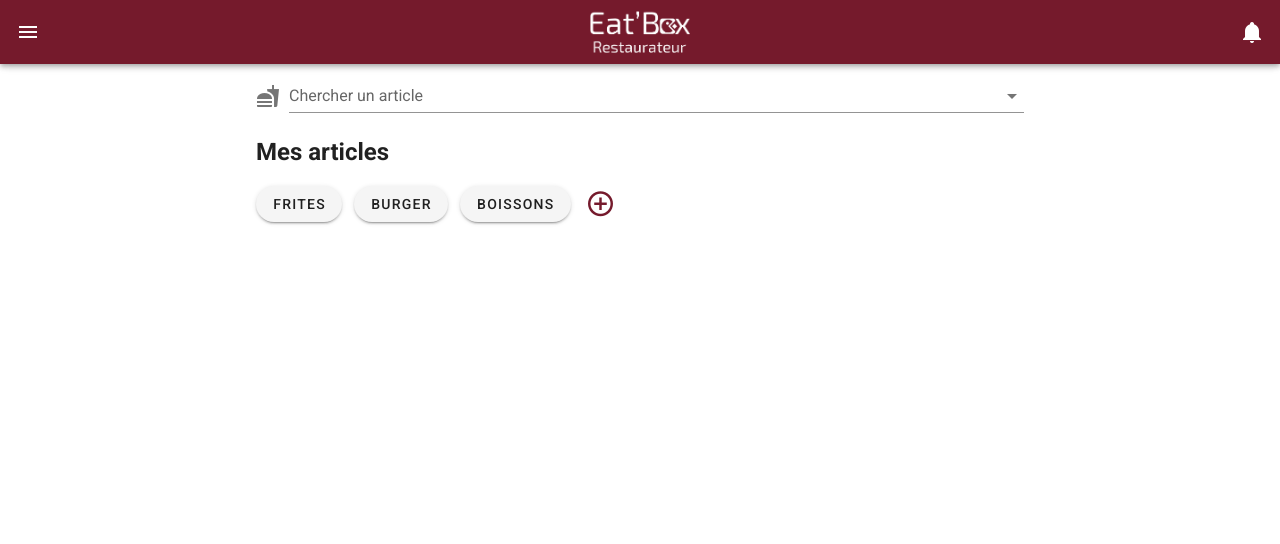
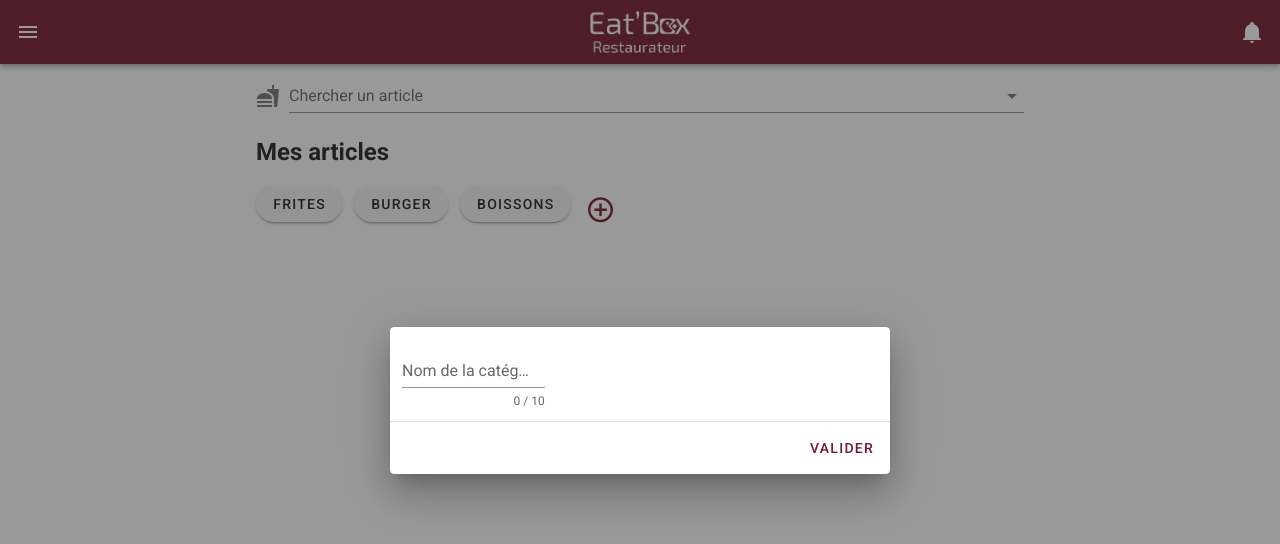
Before and after one commit to BoespflugLisa/EatBox, a Vue app in the folder frontend-vuejs/: page /card in a window 1280 px wide. Both pictures are taken after a click on the button 600 px from the left and 204 px from the top of the page. Shown: the top 544 px of the page. Built offline with nearby package versions, Linux system fonts and the light colour scheme.

Commit message:
Dashboard page carte started

```diff
--- a/frontend-vuejs/src/main.ts
+++ b/frontend-vuejs/src/main.ts
@@ -4,6 +4,10 @@ import router from './router'
 import store from './store'
 import vuetify from './plugins/vuetify'
 
+
+//import VeeValidate from 'vee-validate'
+
+//Vue.use(VeeValidate);
 Vue.config.productionTip = false
 
 new Vue({
--- a/frontend-vuejs/src/views/ArticlesEtMenus.vue
+++ b/frontend-vuejs/src/views/ArticlesEtMenus.vue
@@ -15,35 +15,81 @@
         <h2> Mes articles</h2>
 
 
-
         <div class="mt-4">
-            <v-btn class="mr-3 font-40" rounded v-for="(item, index) in categories"
+            <v-btn class="mr-3 mb-3 font-40" rounded v-for="(item, index) in categories"
                    v-bind:key=index
                    v-bind:title=item>
                 {{ item }}
             </v-btn>
 
+            <v-dialog
+              v-model="dialog"
+              width="500"
+            >
+
+                <template v-slot:activator="{ on, attrs }">
                     <v-btn
                       icon
                       color="primary"
+                      v-bind="attrs"
+                      v-on="on"
                     >
                         <v-icon size="30">mdi-plus-circle-outline</v-icon>
+
                     </v-btn>
+                </template>
+
+                <v-card>
+                    <v-form ref="categorieForm" lazy-validation>
+                        <v-col
+                          cols="12"
+                          md="4"
+                        >
+
+                            <v-text-field
+                              v-model="categoryName"
+                              :counter="10"
+                              :rules="maxCharac"
+                              label="Nom de la catégorie"
+                              required
+                            ></v-text-field>
+
+                        </v-col>
 
 
+                        <v-divider></v-divider>
+
+                        <v-card-actions>
+                            <v-spacer></v-spacer>
+                            <v-btn
+                              color="primary"
+                              text
+                              :disabled="!addCategorie"
+                              @click="addCategorie()"
+
+                            >
+                                Valider
+                            </v-btn>
+                        </v-card-actions>
+                    </v-form>
+                </v-card>
+            </v-dialog>
         </div>
     </div>
 </template>
 
-<script>
-export default {
-    data() {
+<script lang="ts">
+import {Component, Vue} from 'vue-property-decorator';
 
+@Component({
+    components: {},
+})
 
-        return {
-            isEditing: false,
-            model: null,
-            states: [
+export default class ArticlesEtMenus extends Vue {
+
+    isEditing = false
+    model = null
+    states = [
         'Alabama', 'Alaska', 'American Samoa', 'Arizona',
         'Arkansas', 'California', 'Colorado', 'Connecticut',
         'Delaware', 'District of Columbia', 'Federated States of Micronesia',
@@ -58,13 +104,29 @@ export default {
         'Rhode Island', 'South Carolina', 'South Dakota', 'Tennessee',
         'Texas', 'Utah', 'Vermont', 'Virgin Island', 'Virginia',
         'Washington', 'West Virginia', 'Wisconsin', 'Wyoming',
-            ],
+    ]
 
-            categories: ['Frites', 'Burger','Boissons'],
+    categories = ['Frites', 'Burger', 'Boissons']
+    dialog = false
+    categoryName = ''
+    valid= true
+
+
+    maxCharac = [
+        v => !!v || 'Un nom est requis',
+        v => (v && v.length <= 10 ) || 'Le nom doit comporter moins de 10 characters',
+    ]
+
+
+
+    addCategorie() {
+
+            this.categories.push(this.categoryName)
+            this.dialog = false
+            this.categoryName = ''
+    }
+
 
 }
 
-    },
-}
-
 </script>
--- a/frontend-vuejs/src/views/DashBoard.vue
+++ b/frontend-vuejs/src/views/DashBoard.vue
@@ -1,5 +1,3 @@
-
-
 <template>
 
     <div id="dashboard">
@@ -30,10 +28,10 @@
 
         <div class="d-flex justify-center pt-7">
 
-            <v-card elevation="2" width="100%" color="tertiary" >
+            <v-card elevation="2" width="100%" color="tertiary">
 
-                <v-card-text class="text-center dark--text" >
-                    <p  class="font-weight-bold">Nombres de commande ce mois-ci :</p>
+                <v-card-text class="text-center dark--text">
+                    <p class="font-weight-bold">Nombres de commande ce mois-ci :</p>
                     <p class="font-40 mt-4">{{ this.nbCommandes }}</p>
                 </v-card-text>
 
@@ -44,7 +42,7 @@
 
             <v-card elevation="2" width="100%" color="tertiary">
 
-                <v-card-text class="text-center dark--text " >
+                <v-card-text class="text-center dark--text ">
                     <p class="font-weight-bold">Moyenne des notes des derniers clients : </p>
                     <p class="font-40 mt-4">{{ this.moyenneNote }}
                         <v-icon color="dark" large>
@@ -58,9 +56,9 @@
 
         <div class="d-flex justify-space-between  pt-7 align-center mb-7">
 
-            <v-card elevation="2" width="45%"  color="tertiary" >
+            <v-card elevation="2" width="45%" color="tertiary">
 
-                <v-card-text class="text-center dark--text " >
+                <v-card-text class="text-center dark--text ">
                     <p class="font-weight-bold"> Recette du mois : </p>
                     <p class="font-25 mt-4">{{ this.recetteDuMois }} €</p>
                 </v-card-text>
@@ -68,16 +66,14 @@
             </v-card>
 
 
+            <v-card elevation="2" width="45%" color="tertiary">
 
-            <v-card elevation="2" width="45%"   color="tertiary"  >
-
-                <v-card-text  class="text-center  dark--text  " >
+                <v-card-text class="text-center  dark--text  ">
                     <p class="font-20 ">En savoir plus </p>
 
                 </v-card-text>
 
             </v-card>
-
 
 
         </div>
@@ -87,30 +83,30 @@
 
 </template>
 
-<script>
+<script lang="ts">
+import {Component, Vue} from 'vue-property-decorator';
 
-export default {
+@Component({
+    components: {},
+})
 
-    data: function () {
-        return {
-            restaurantName: "Taco Bruno",
-            nbCommandes:  this.nFormatter(6,1),
-            moyenneNote: 4.4,
-            recetteDuMois: this.nFormatter(12464749,1),
+export default class ArticlesEtMenus extends Vue {
 
-        }
-    },
+    restaurantName = "Taco Bruno"
+    nbCommandes = this.nFormatter(6, 1)
+    moyenneNote = 4.4
+    recetteDuMois = this.nFormatter(12464749, 1)
 
-    methods: {
+
     nFormatter(num, digits) {
         var si = [
-                { value: 1, symbol: "" },
-                { value: 1E3, symbol: "k" },
-                { value: 1E6, symbol: "M" },
-                { value: 1E9, symbol: "G" },
-                { value: 1E12, symbol: "T" },
-                { value: 1E15, symbol: "P" },
-                { value: 1E18, symbol: "E" }
+            {value: 1, symbol: ""},
+            {value: 1E3, symbol: "k"},
+            {value: 1E6, symbol: "M"},
+            {value: 1E9, symbol: "G"},
+            {value: 1E12, symbol: "T"},
+            {value: 1E15, symbol: "P"},
+            {value: 1E18, symbol: "E"}
         ];
         var rx = /\.0+$|(\.[0-9]*[1-9])0+$/;
         var i;
@@ -121,10 +117,7 @@ export default {
         }
         return (num / si[i].value).toFixed(digits).replace(rx, "$1") + si[i].symbol;
     }
-    },
 
 
-
-
-};
+}
 </script>
```
Lines whose indentation alone changed are shown as unchanged.
